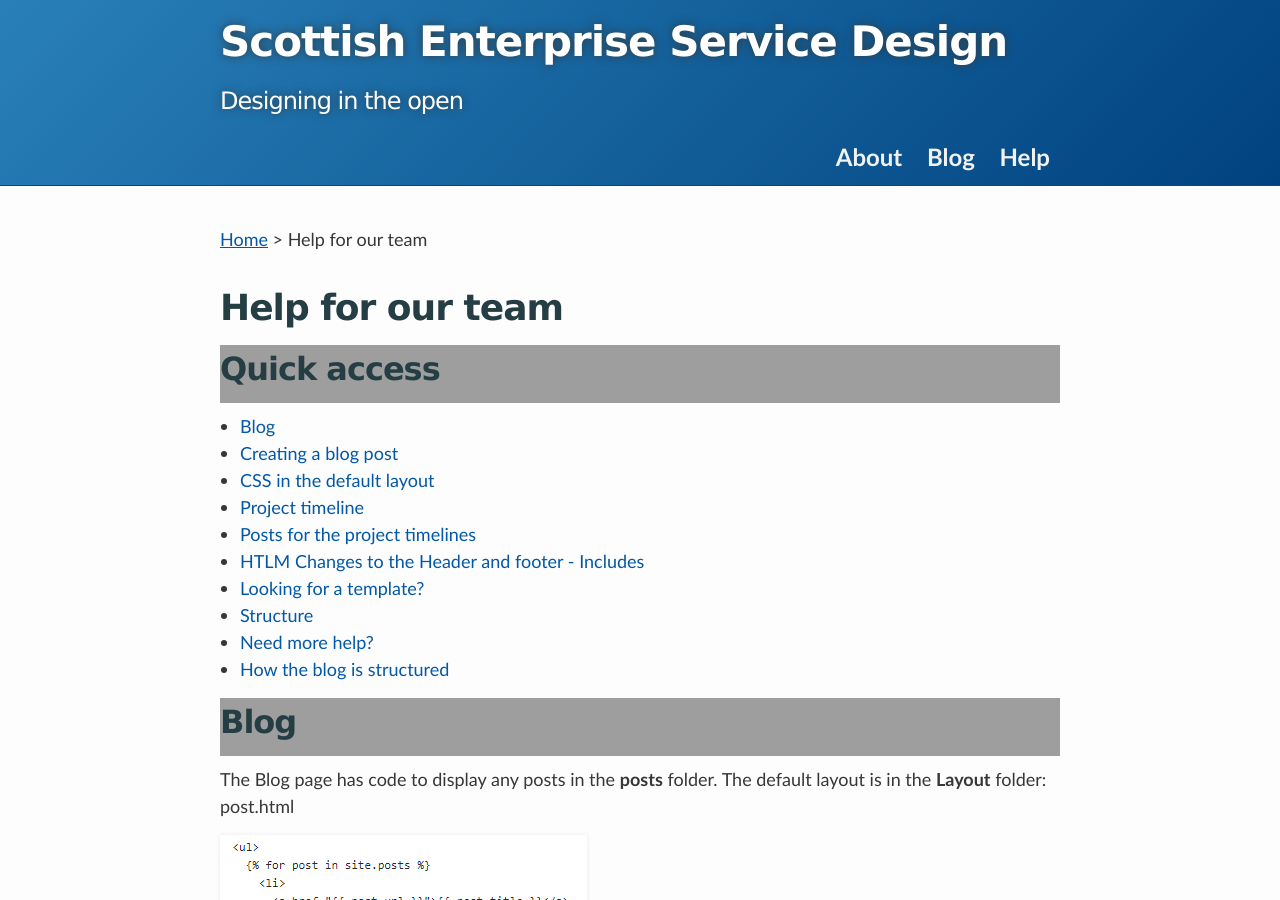
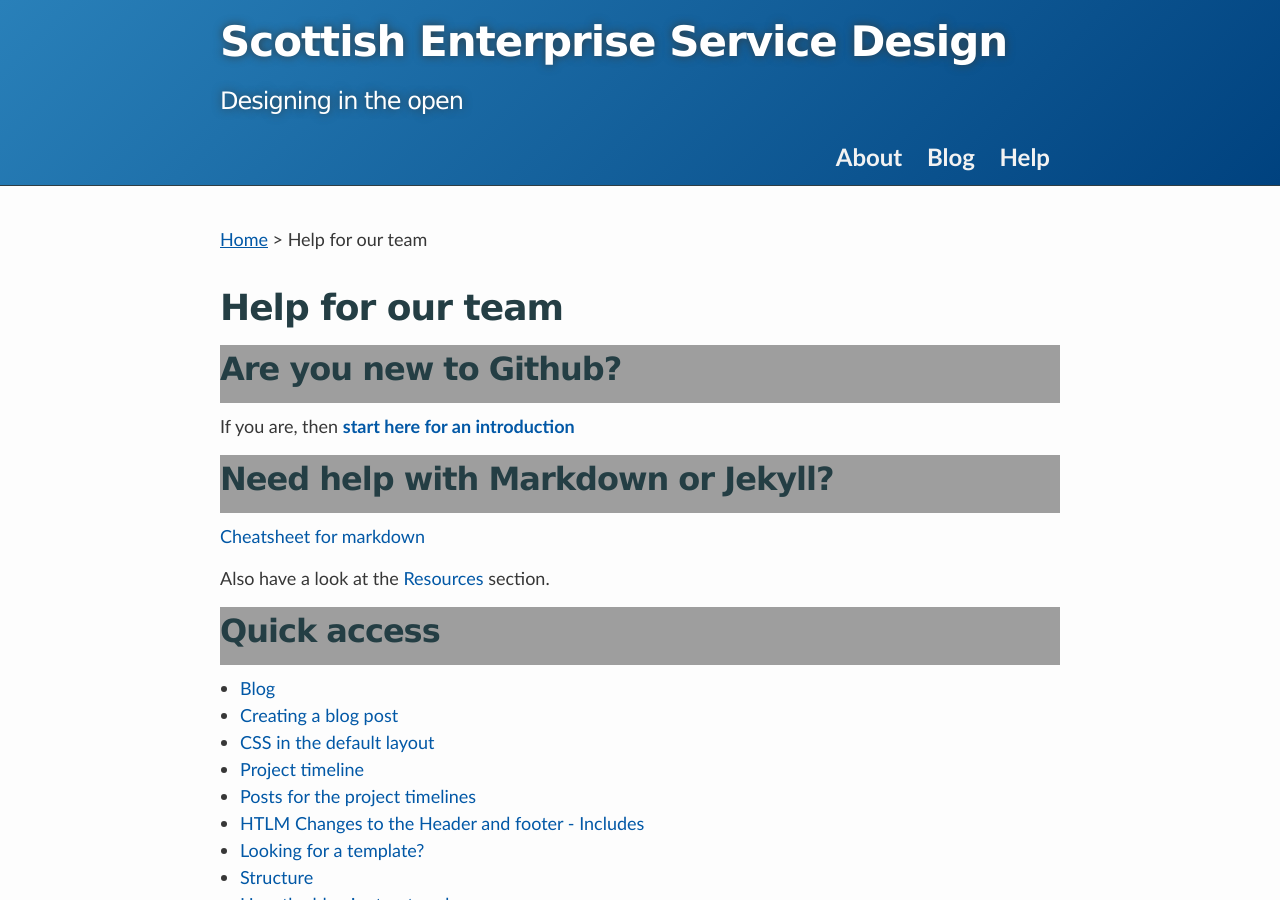
Before and after one commit to carl-watson/scotentSD.github.io, a Jekyll site: the page built from help.md, in a window 1280 px wide and 900 px high. Built offline with Jekyll 4.4.1, drawn with Linux system fonts in a browser that asks for light colours; some of the changed text lies outside the part shown.

Commit message:
SK - new to github section

```diff
--- a/help.md
+++ b/help.md
@@ -3,6 +3,13 @@ layout: page
 title: Help for our team
 permalink: /help/
 ---
+## Are you new to Github?
+If you are, then [**start here for an introduction**](https://scotentsd.github.io/new-to-github/)
+
+## Need help with Markdown or Jekyll?
+[Cheatsheet for markdown](https://github.com/adam-p/markdown-here/wiki/Markdown-Cheatsheet)
+
+Also have a look at the [Resources](https://scotentsd.github.io/resources/) section.
 
 ## Quick access
 - [Blog](https://scotentsd.github.io/help/#blog)
@@ -12,8 +19,7 @@ permalink: /help/
 - [Posts for the project timelines](https://scotentsd.github.io/help/#posts-for-the-project-timelines)
 - [HTLM Changes to the Header and footer - Includes](https://scotentsd.github.io/help/#htlm-changes-to-the-header-and-footer----includes)
 - [Looking for a template?](https://scotentsd.github.io/help/#looking-for-a-template)
-- [Structure](https://scotentsd.github.io/help/#structure-on-the-080120)
-- [Need more help?](https://scotentsd.github.io/help/#need-more-help)
+- [Structure](https://scotentsd.github.io/help/#structure-on-the-17022020)
 - [How the blog is structured](https://scotentsd.github.io/help/#how-the-blog-is-structured-25012020)
 
 ## Blog
@@ -184,13 +191,6 @@ Navigation menu:
 - Resources
 - Feedback
 - Personas
-
-[[Back to Top]](https://scotentsd.github.io/help/)
-
-## Need more help?
-[Cheatsheet for markdown](https://github.com/adam-p/markdown-here/wiki/Markdown-Cheatsheet)
-
-Also have a look at the [Resources](https://scotentsd.github.io/resources/)
 
 [[Back to Top]](https://scotentsd.github.io/help/)
 
```
Also changed, not shown: other parts of help.md (+2 -1 lines).
